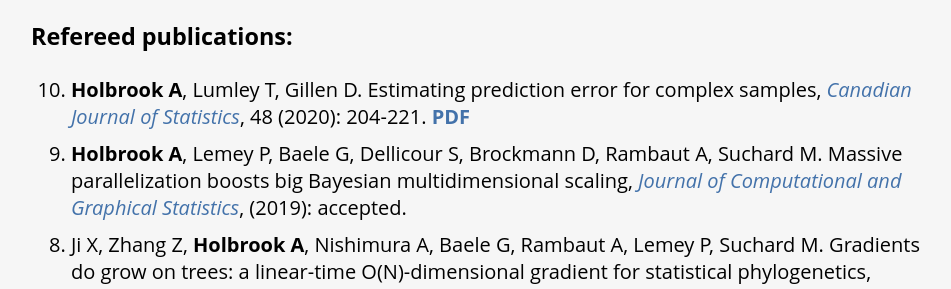
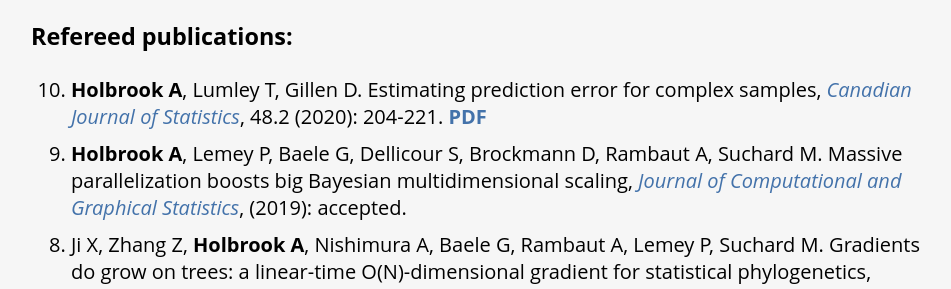
Before and after one commit to andrewjholbrook/andrewjholbrook.github.io, a Jekyll site: the page built from research.html, in a window 1280 px wide. Shown: the part 373-662 px from the top of the page, without its empty margins (161-1112 px from the left). Built offline with Jekyll 4.4.1, drawn with Linux system fonts in a browser that asks for light colours; a style sheet for code colours, icons or effects is not loaded.

Commit message:
Update research.html

```diff
--- a/research.html
+++ b/research.html
@@ -17,7 +17,7 @@
   <h3>Refereed publications:</h3>
 
   <ol id="pubs" reversed>
-            <li> <b>Holbrook A</b>, Lumley T, Gillen D. Estimating prediction error for complex samples, <i><a href="https://doi.org/10.1002/cjs.11527" target="_blank">Canadian Journal of Statistics</a></i>, 48 (2020): 204-221. <a href="papers/HTE.pdf" target="_blank"><b>PDF</b></a>
+            <li> <b>Holbrook A</b>, Lumley T, Gillen D. Estimating prediction error for complex samples, <i><a href="https://doi.org/10.1002/cjs.11527" target="_blank">Canadian Journal of Statistics</a></i>, 48.2 (2020): 204-221. <a href="papers/HTE.pdf" target="_blank"><b>PDF</b></a>
                 <li> <b>Holbrook A</b>, Lemey P, Baele G, Dellicour S, Brockmann D, Rambaut A, Suchard M. Massive parallelization boosts big Bayesian multidimensional scaling, <i><a href="https://arxiv.org/abs/1905.04582" target="_blank">Journal of Computational and Graphical Statistics</a></i>, (2019): accepted.
                 <li> Ji X, Zhang Z, <b>Holbrook A</b>, Nishimura A, Baele G, Rambaut A, Lemey P, Suchard M. Gradients do grow on trees: a linear-time O(N)-dimensional gradient for statistical phylogenetics, <i><a href="https://arxiv.org/abs/1905.12146" target="_blank">Molecular Biology and Evolution</a></i>, (2019): accepted with minor revision.
     <li> Lan S, <b>Holbrook A</b>, Elias G, Fortin N, Ombao H, Shahbaba B. Flexible Bayesian Dynamic Modeling of Correlation and Covariance Matrices, <i><a href="https://projecteuclid.org/euclid.ba/1572858051" target="_blank">Bayesian Analysis</a></i>, (2019): in press.
```
